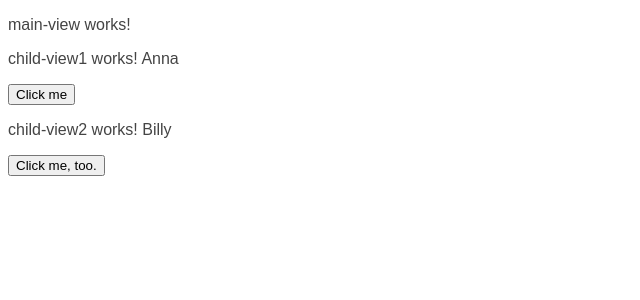
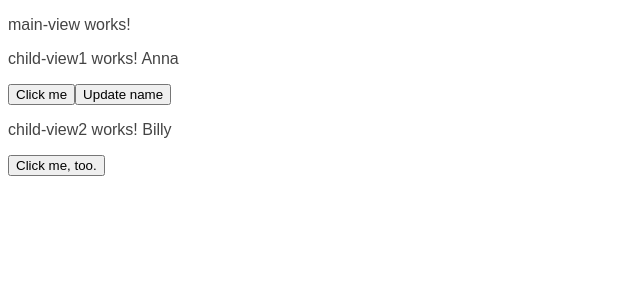
Before and after one commit to samuraijane/ng-state-via-service, an Angular app: page / in a window 1280 px wide. Shown: the top 300 px of the page, without its empty margins (0-640 px from the left). Built offline with nearby package versions, Linux system fonts and the light colour scheme.

Commit message:
configure simplified broadcast and listen

```diff
--- a/src/app/src/app/components/child-view1/child-view1.component.html
+++ b/src/app/src/app/components/child-view1/child-view1.component.html
@@ -1,2 +1,3 @@
 <p>child-view1 works! {{name}}</p>
 <button (click)="doAlert()">Click me</button>
+<button (click)="broadcastNameChange()">Update name</button>
--- a/src/app/src/app/components/child-view1/child-view1.component.ts
+++ b/src/app/src/app/components/child-view1/child-view1.component.ts
@@ -9,7 +9,11 @@ import { GenericService } from '../../services/generic.service';
 export class ChildView1Component implements OnInit {
   @Input() name: string | undefined;
 
-  constructor(private genericService: GenericService) { }
+  constructor(private genericService: GenericService) {
+    genericService.receiveNameChange().subscribe(result => {
+      console.log('Broadcasting and receiving has occurred.');
+    })
+  }
 
   ngOnInit(): void {
   }
@@ -18,4 +22,8 @@ export class ChildView1Component implements OnInit {
     this.genericService.alert('fired from Anna');
   }
 
+  broadcastNameChange() {
+    this.genericService.broadcastNameChange();
+  }
+
 }
--- a/src/app/src/app/services/generic.service.ts
+++ b/src/app/src/app/services/generic.service.ts
@@ -14,4 +14,12 @@ export class GenericService {
     alert(message);
   }
 
+  public broadcastNameChange() {
+    this.subject.next();
+  }
+
+  public receiveNameChange() {
+    return this.subject.asObservable();
+  }
+
 }
```
